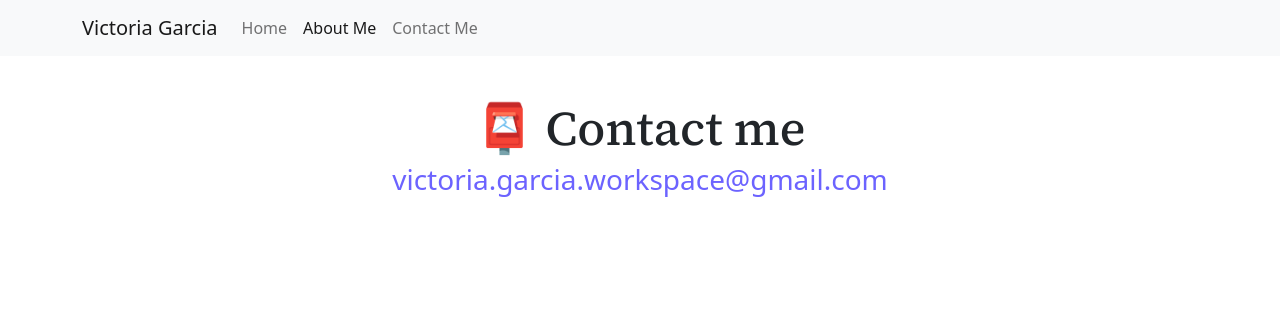
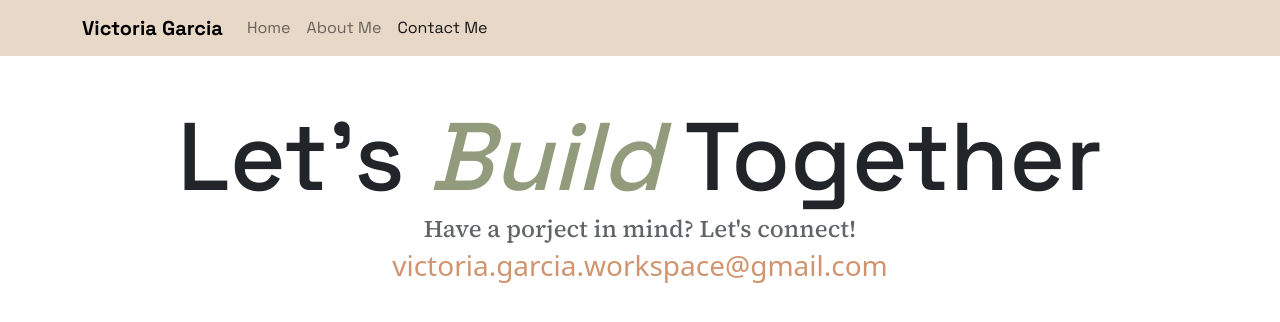
Before and after one commit to fifth-monger/week_4, a plain HTML site: page responsive_w4_project/contact.html in a window 1280 px wide. Drawn offline with nearby package versions, Linux system fonts and the light colour scheme.

Commit message:
updated navbar and color scheme

```diff
--- a/responsive_w4_project/contact.html
+++ b/responsive_w4_project/contact.html
@@ -23,7 +23,7 @@
       rel="stylesheet"
     />
   </head>
-  <nav class="navbar navbar-expand-lg navbar-light bg-light fixed-top">
+  <nav class="navbar navbar-expand-lg navbar-light fixed-top">
     <div class="container">
       <a class="navbar-brand" href="index.html">Victoria Garcia</a>
       <button
@@ -43,19 +43,21 @@
             <a class="nav-link" href="index.html">Home</a>
           </li>
           <li class="nav-item">
-            <a class="nav-link active" aria-current="page" href="about.html"
-              >About Me</a
-            >
+            <a class="nav-link" href="about.html">About Me</a>
           </li>
           <li class="nav-item">
-            <a class="nav-link" href="about.html#contact">Contact Me</a>
+            <a class="nav-link active" aria-current="page" href="contact.html"
+              >Contact Me</a
+            >
           </li>
         </ul>
       </div>
     </div>
   </nav>
   <body>
-    <h2 class="text-center">📮 Contact me</h2>
+    <h1 class="text-center">Let's <em class="">Build</em> Together</h1>
+    <h3 class="text-center">Have a porject in mind? Let's connect!</h3>
+
     <a href="mailto:victoria.garcia.workspace@gmail.com" class="email-link">
       victoria.garcia.workspace@gmail.com
     </a>
--- a/responsive_w4_project/src/styles.css
+++ b/responsive_w4_project/src/styles.css
@@ -1,5 +1,5 @@
 :root {
-  --primary-color: #6c63ff;
+  --primary-color: #d0946f;
   --secondary-color: #f5f2fe;
   --box-shadow: 0 5px 10px rgba(0, 0, 0, 0.3);
 }
@@ -35,6 +35,29 @@ p {
   font-size: 18px;
   line-height: 1.5;
   font-family: "Source Serif 4", serif;
+}
+
+em {
+  color: #939b7d;
+}
+
+.navbar {
+  background-color: #e8d8c7;
+  font-family: "Space Grotesk", sans-serif;
+}
+
+.navbar .navbar-brand,
+.nav-item .nav-link {
+  color: black;
+}
+
+.navbar .navbar-brand {
+  font: 24px;
+  font-weight: bold;
+}
+
+.nav-item .nav-link {
+  font: 20px;
 }
 
 .navigation-links {
```
Also changed, not shown: responsive_w4_project/about.html (+2 -2 lines), responsive_w4_project/index.html (+3 -3 lines).
